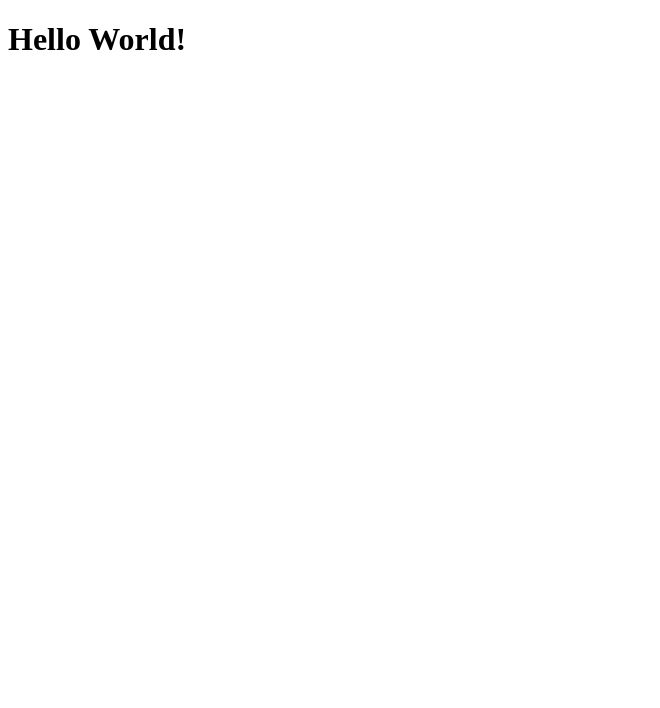
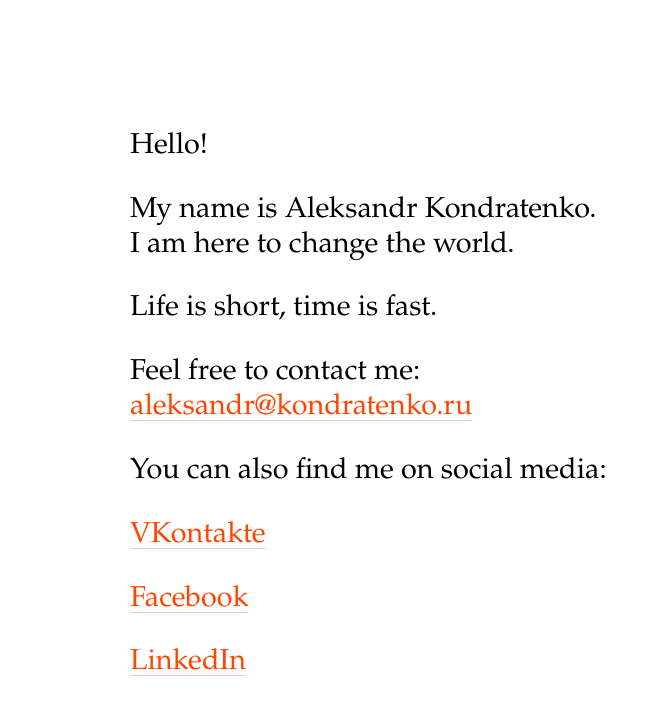
Before and after one commit to sergeyklochko/pug.test, a website: page src/index.pug in a window 1280 px wide. Shown: the whole page, without its empty margins (0-660 px from the left). Drawn offline with nearby package versions, Linux system fonts and the light colour scheme; files that its build step writes are made by us from their sources.

Commit message:
complete kondratenko.ru
source for condratenko.ru

```diff
--- a/package.json
+++ b/package.json
@@ -12,6 +12,8 @@
     "gulp": "^4.0.0"
   },
   "devDependencies": {
+    "del": "^3.0.0",
+    "gulp-concat": "^2.6.1",
     "gulp-pug": "^4.0.1"
   }
 }
--- /dev/null
+++ b/src/css/main.css
@@ -0,0 +1,34 @@
+html, body {
+	margin: 0;
+	padding: 0;
+	background: white;
+	font-size: 40px;
+	font-size: calc(16px + 1vw);
+	font-family: "Palatino Linotype", "Book Antiqua", Palatino, serif;
+	color: black;
+}
+
+.container {
+	padding-top: 100px;
+  padding-right: 30px;
+	padding-bottom: 50px;
+  padding-left: 130px;
+}
+
+a, a:visited {
+	box-shadow: inset 0 -1px 0 0 #fff, inset 0 -2px 0 0 rgba(255, 69, 0, .3);
+	text-decoration: none;
+	text-shadow: 1px 1px 0 #fff, -1px 1px 0 #fff, 2px 0 0 #fff, -2px 0 0 #fff;
+	color: #ff4500;
+}
+
+a:hover, a:focus {
+	box-shadow: inset 0 -1px 0 0 #fff, inset 0 -2px 0 0 rgba(30, 144, 255, .3);
+	text-decoration: none;
+	color: #1e90ff;
+}
+
+a:active {
+	text-decoration: none;
+	color: #1e90ff;
+}
--- a/src/index.pug
+++ b/src/index.pug
@@ -1,8 +1,36 @@
 <!DOCTYPE html>
 html(lang="en")
 head
-    meta(charset="UTF-8")
-    title klochko.ru
+  meta(charset="UTF-8")
+  title Aleksandr Kondratenko
 body
-    //- include partials/header
-    h1 Hello World!
+  //- include partials/header
+  div(class="container")
+    div(class="hello-window")
+      p Hello!
+
+      p
+        | My name is Aleksandr Kondratenko.
+        br
+        | I am here to change the world.
+
+      p Life is short, time is fast.
+
+      p
+        | Feel free to contact me:
+        br
+        a(href="mailto:aleksandr@kondratenko.ru") aleksandr@kondratenko.ru
+
+    div(class="contacts")
+      p You can also find me on social media:
+
+      p
+        a(href="https://vk.com/aakondratenko") VKontakte
+
+      p
+        a(href="https://facebook.com/aakondratenko") Facebook
+
+      p
+        a(href="https://linkedin.com/in/aleksandrkondratenko/") LinkedIn
+
+  link(rel="stylesheet", href="./css/all.css")
```
Also changed, not shown: gulpfile.js (+15 -1 lines), dest/index.html (deleted), 1 other file.
